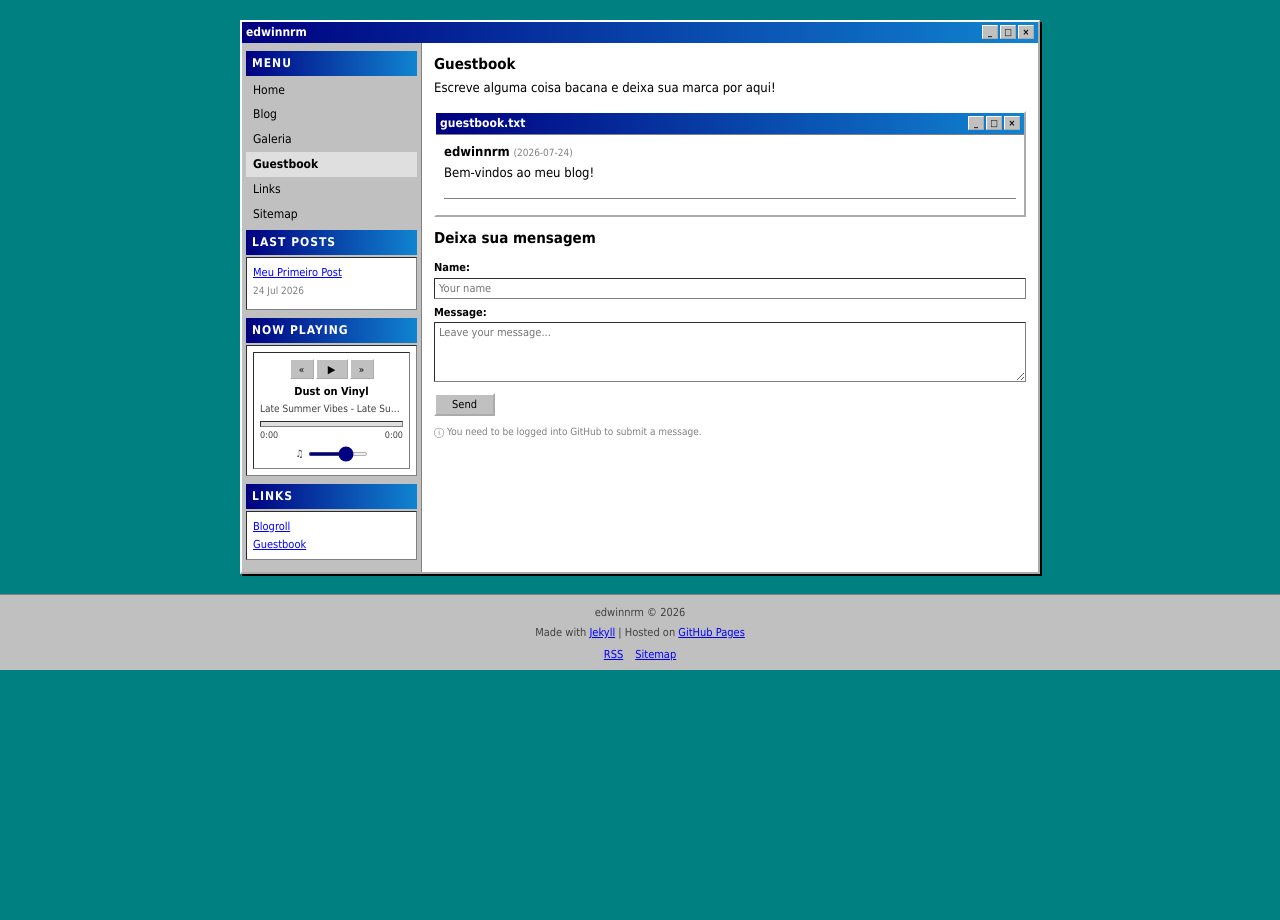
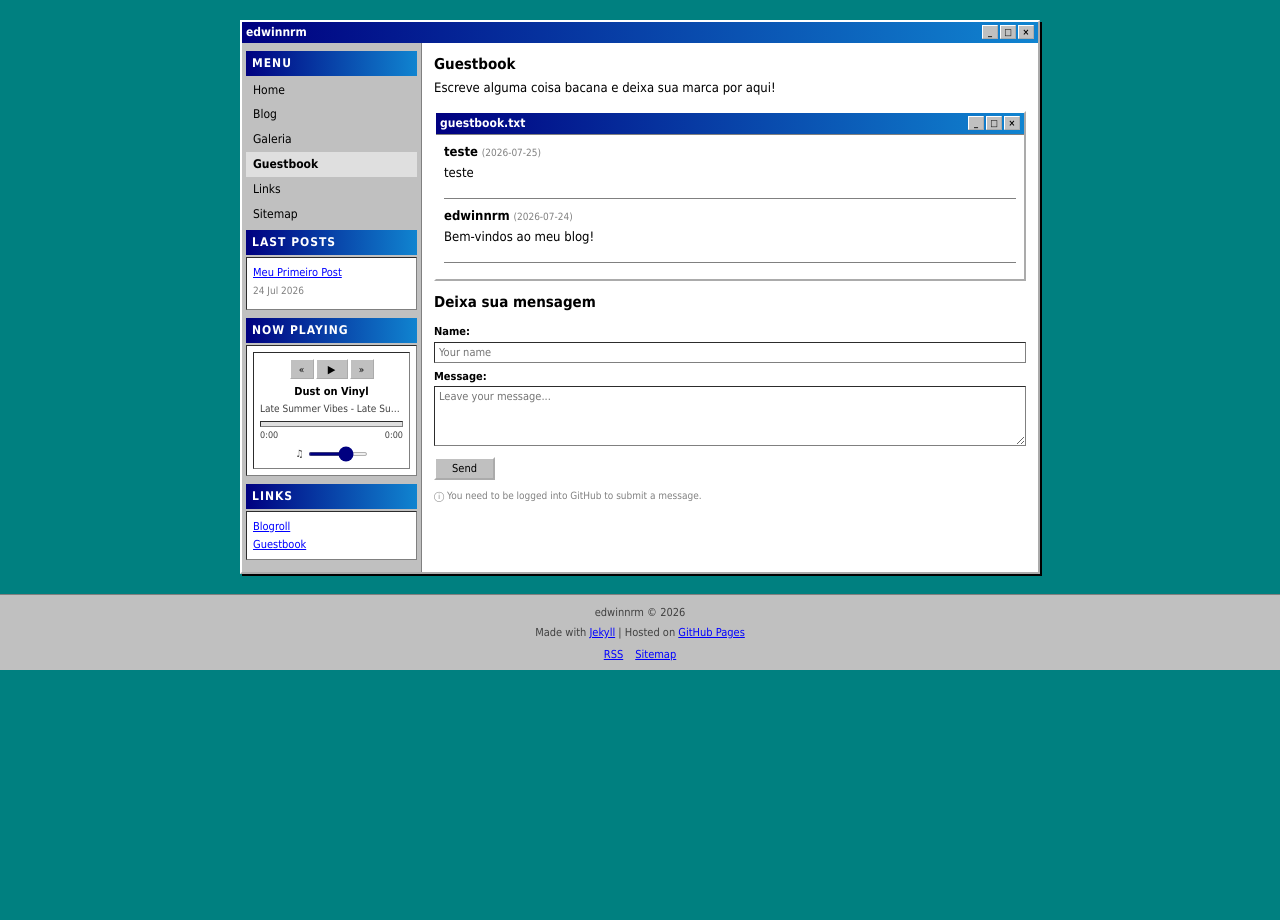
Before and after one commit to EdwinNRM/Blog, a Jekyll site: the page built from pages/guestbook.md, in a window 1280 px wide. Built offline with Jekyll 4.4.1, drawn with Linux system fonts in a browser that asks for light colours.

Commit message:
Add guestbook entry from teste

```diff
--- a/_data/guestbook.yml
+++ b/_data/guestbook.yml
@@ -1,3 +1,7 @@
 - name: "edwinnrm"
   date: "2026-07-24"
   message: "Bem-vindos ao meu blog!"
+
+- name: "teste"
+  date: "2026-07-25"
+  message: "teste"
```
